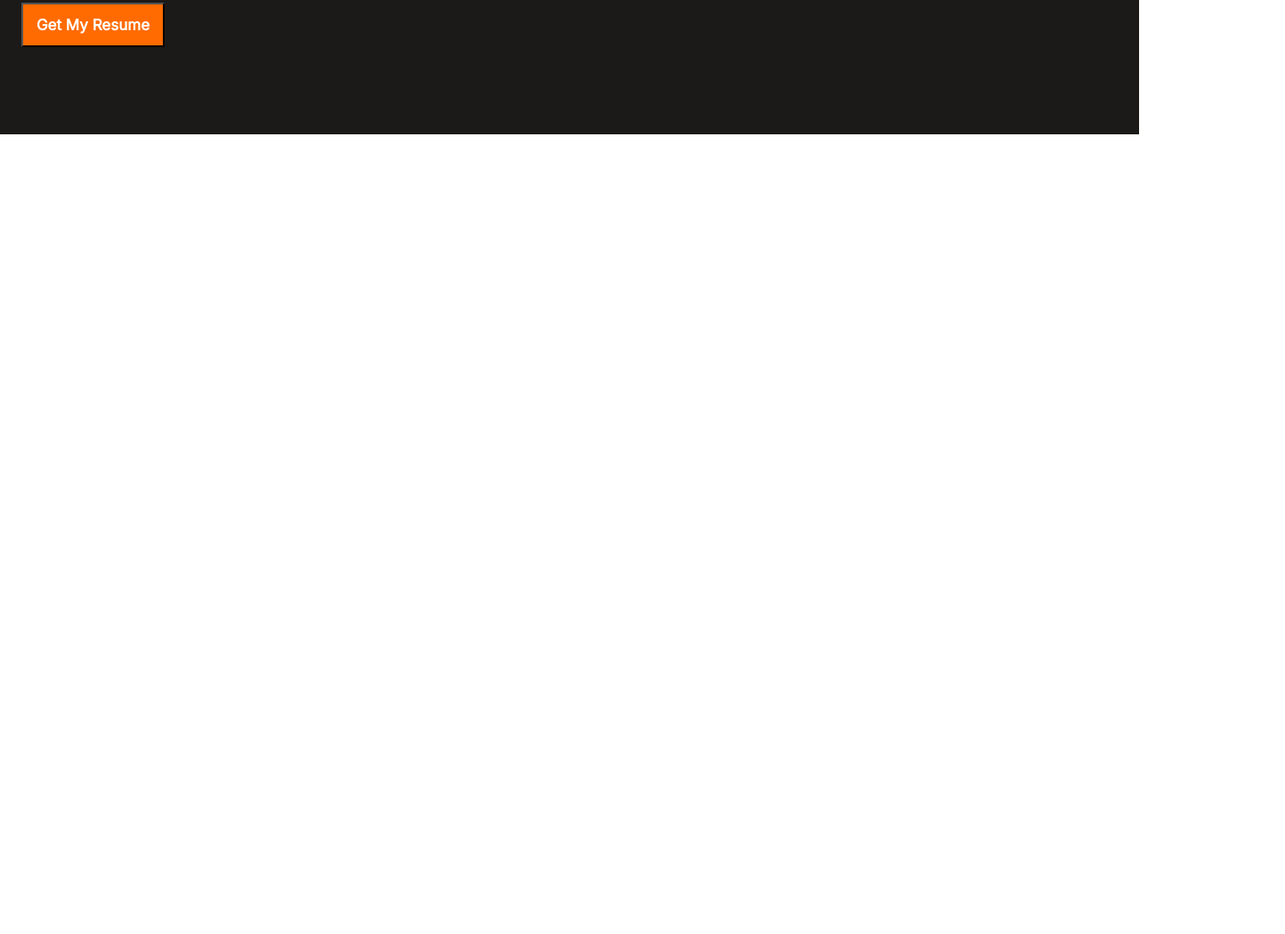
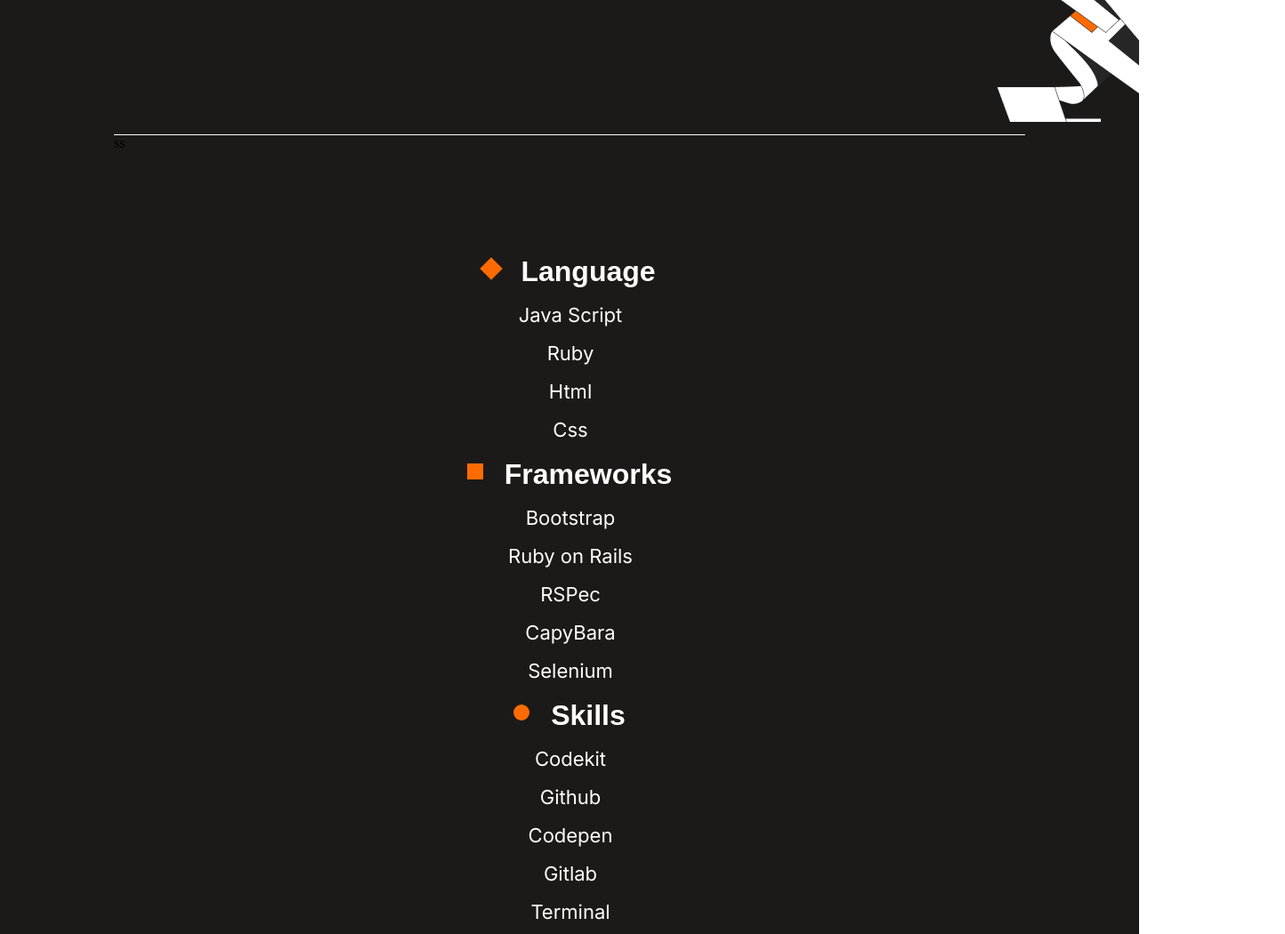
Before and after one commit to edahigure/real-portfolio, a website: page index.html in a window 1280 px wide. Shown: the part 4557-5607 px from the top of the page at 89% size, 1444 px wide, since content can reach past the window. Drawn offline with Linux system fonts and the light colour scheme.

Commit message:
Finish works and about sections

```diff
--- a/index.html
+++ b/index.html
@@ -193,6 +193,7 @@
     <div class="wrapper-space-white"></div>
 
     <section class="finale">
+
         <h2 class="about-me">
             About me
         </h2>
@@ -204,6 +205,49 @@
         </button>
     </section>
 
+    <div class="wrapper-end">
+        <div class="line-separator">ss</div>
+
+        <div class="container-duo">
+            <div class="item-rotated-square">  </div>
+            <div class="item-2"> Language </div>
+        </div>
+
+        <ul class="list-arrange">
+            <li class="language-item">Java Script</li>
+            <li class="language-item">Ruby</li>
+            <li class="language-item">Html</li>
+            <li class="language-item">Css</li>
+        </ul>
+
+        <div class="container-duo">
+            <div class="item-square">  </div>
+            <div class="item-2"> Frameworks </div>
+        </div>
+
+        <ul class="list-arrange">
+            <li class="language-item">Bootstrap</li>
+            <li class="language-item">Ruby on Rails</li>
+            <li class="language-item">RSPec</li>
+            <li class="language-item">CapyBara</li>
+            <li class="language-item">Selenium</li>
+        </ul>
+
+        <div class="container-duo">
+            <div class="item-circle"></div>
+            <div class="item-2">Skills</div>
+        </div>
+
+        <ul class="list-arrange">
+            <li class="language-item">Codekit</li>
+            <li class="language-item">Github</li>
+            <li class="language-item">Codepen</li>
+            <li class="language-item">Gitlab</li>
+            <li class="language-item">Terminal</li>
+        </ul>
+
+
+    </div>
 
 
 </body>
--- a/style.css
+++ b/style.css
@@ -386,7 +386,6 @@
   background-image: url(./images/illustration-about-me-mobile.png);
   background-repeat: no-repeat;
   background-position: right bottom;
-  flex: 1;
   display: flex;
   flex-direction: column;
   justify-items: left;
@@ -394,7 +393,7 @@
 }
 
 .about-me {
-  width: 327px;
+  width: 100%;
   height: 79px;
   font-family: 'Crete Round', sans-serif;
   font-style: normal;
@@ -404,11 +403,13 @@
   letter-spacing: 0.37px;
   color: #ff6b00;
   margin-top: 120px;
-  padding: 24px;
+  margin-bottom: 0%;
+  padding-left: 6.4%;
+  padding-right: 6.4%;
 }
 
 .finale-description {
-  width: 327px;
+  width: 70%;
   height: 148px;
   font-family: 'Inter', sans-serif;
   font-style: normal;
@@ -416,7 +417,7 @@
   font-size: 16px;
   line-height: 24px;
   color: #f4f5f7;
-  margin: 24px;
+  margin-left: 6.4%;
 }
 
 .get-my-resume {
@@ -433,8 +434,8 @@
   justify-content: center;
   color: white;
   padding: 12px;
-  margin-top: 1px;
-  margin-left: 24px;
+  margin-top: 10px;
+  margin-left: 6.4%;
 }
 
 .get-my-resume:hover {
@@ -455,7 +456,6 @@
   margin-left: 24px;
 }
 
-
   .wrapper-space-white {
     margin: 0 auto;
     width: 375px;
@@ -463,3 +463,95 @@
     flex: 1;
     background: white;
   }
+
+  .wrapper-end {
+    width: 100%;
+    height: 1000px;
+    flex: 1;
+    display: flex;
+    flex-direction: column;
+    justify-content: flex-start;
+    align-items: center;
+    background: #1c1a19;
+  }
+
+  .line-separator {
+    width: 80%;
+    height: 1px;
+    margin-left: 6.4%;
+    margin-right: 6.4%;
+
+    border-top-style: solid;
+    border-top-width: 1px;
+    border-color: white;
+    margin-bottom: 140px;
+  }
+
+  .container-duo {
+    display: flex;
+    color:white;
+    gap: 24px;
+  }
+
+  .item-rotated-square {
+    color: white;
+    text-align: right;
+    width: 18px;
+    height: 18px;
+    background: #ff6b00;
+    transform: rotate(-45deg);
+  }
+
+
+  .item-2 {
+    width: 43.73%;
+    height: 24px;
+    font-family: 'InaiMathi', sans-serif;
+    font-style: normal;
+    font-weight: 700;
+    font-size: 32px;
+    line-height: 44px;
+    display: flex;
+    align-items: center;
+    color: #fff;
+  }
+
+  .list-arrange {
+    list-style: none;
+    margin-left: 1px;
+    padding-left: 1px;
+    display: flex;
+    flex-direction: column;
+    justify-items: center;
+    align-items: center;
+  }
+
+  .language-item {
+    font-family: 'Inter', sans-serif;
+    font-style: normal;
+    font-weight: 400;
+    font-size: 22px;
+    line-height: 43px;
+    display: flex;
+    align-items: center;
+    text-align: center;
+    color: white;
+    flex: 1;
+  }
+
+  .item-square {
+    color: white;
+    text-align: right;
+    width: 18px;
+    height: 18px;
+    background: #ff6b00;
+  }
+
+  .item-circle {
+    color: white;
+    text-align: right;
+    width: 18px;
+    height: 18px;
+    background: #ff6b00;
+    border-radius: 150px;
+  }
```
Also changed, not shown: fonts/InaiMathi.ttf (added), images/illustration-about-me-mobile.png (added).
